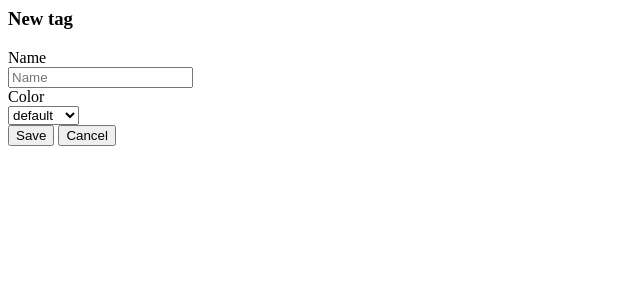
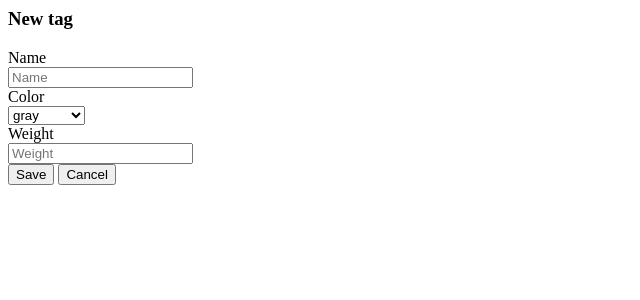
Before and after one commit to etherforce/FeTSy, a Python web app: template fetsy/webclient/templates/newTagForm.html in a window 1280 px wide. Shown: the top 300 px of the page, without its empty margins (0-640 px from the left). Run offline with Jinja, Linux system fonts and the light colour scheme; the template is opened without the code that fills it, so the values that code supplies are empty.

Commit message:
Make tags sortable.

```diff
--- a/fetsy/database/ticket.py
+++ b/fetsy/database/ticket.py
@@ -92,7 +92,7 @@ class Ticket(ObjectViewSet):
         yield from self.app_session.register(
             self.list_ticket_assignees,
             self.uri_prefix + '.listTicketAssignees')
-        self.logger.debug('Remote procedure to list ticket assignees '
+        self.logger.debug('Remote procedure to list Ticket assignees '
                           'registered.')
 
     def set_defaults(self, obj):
--- a/fetsy/webclient/templates/newTagForm.html
+++ b/fetsy/webclient/templates/newTagForm.html
@@ -38,7 +38,7 @@
             <div class="input-group-addon">
                 <span id="newTagColorIcon"
                       title="Color"
-                      class="glyphicon glyphicon-grain"
+                      class="glyphicon glyphicon-text-color"
                       aria-hidden="true">
                 </span>
             </div>
@@ -46,13 +46,34 @@
                     class="form-control"
                     aria-describedby="newTagColorIcon"
                     ng-model="newTagForm.colorField">
-                  <option value="default">default</option>
-                  <option value="primary">primary</option>
-                  <option value="success">success</option>
-                  <option value="info">info</option>
-                  <option value="warning">warning</option>
-                  <option value="danger">danger</option>
+                  <option value="default">gray</option>
+                  <option value="primary">dark blue</option>
+                  <option value="success">green</option>
+                  <option value="info">light blue</option>
+                  <option value="warning">yellow</option>
+                  <option value="danger">red</option>
             </select>
+        </div>
+    </div>
+    <div class="form-group">
+        <label for="newTagWeight" class="sr-only">
+            Weight
+        </label>
+        <div class="input-group">
+            <div class="input-group-addon">
+                <span id="newTagWeightIcon"
+                      title="Weight"
+                      class="glyphicon glyphicon-sort-by-attributes"
+                      aria-hidden="true">
+                </span>
+            </div>
+            <input id="newTagWeight"
+                   type="number"
+                   class="form-control"
+                   aria-describedby="newTagWeightIcon"
+                   required
+                   placeholder="Weight"
+                   ng-model="newTagForm.weightField">
         </div>
     </div>
 </div><!-- / .modal-body New tag form modal body -->
--- a/fetsy/webclient/templates/ticketFieldTextarea.html
+++ b/fetsy/webclient/templates/ticketFieldTextarea.html
@@ -25,6 +25,7 @@
                 placeholder-text-multiple="'Select tags'"
                 width="'100%'"
                 ng-model="ticketField.tagField"
+                ng-init="ticketField.tagField = ticketField.ticket.getField('tagsObjects')"
                 ng-options="tag.name for tag in ticketField.tags">
             <option value=""></option>
         </select>
```
Also changed, not shown: fetsy/database/tag.py (+15 -0 lines), fetsy/database/viewset.py (+10 -3 lines), fetsy/webclient/scripts/controllers.coffee.md (+16 -15 lines), fetsy/webclient/scripts/directives.coffee.md (+2 -1 lines), fetsy/webclient/templates/administration.html (+8 -8 lines).
